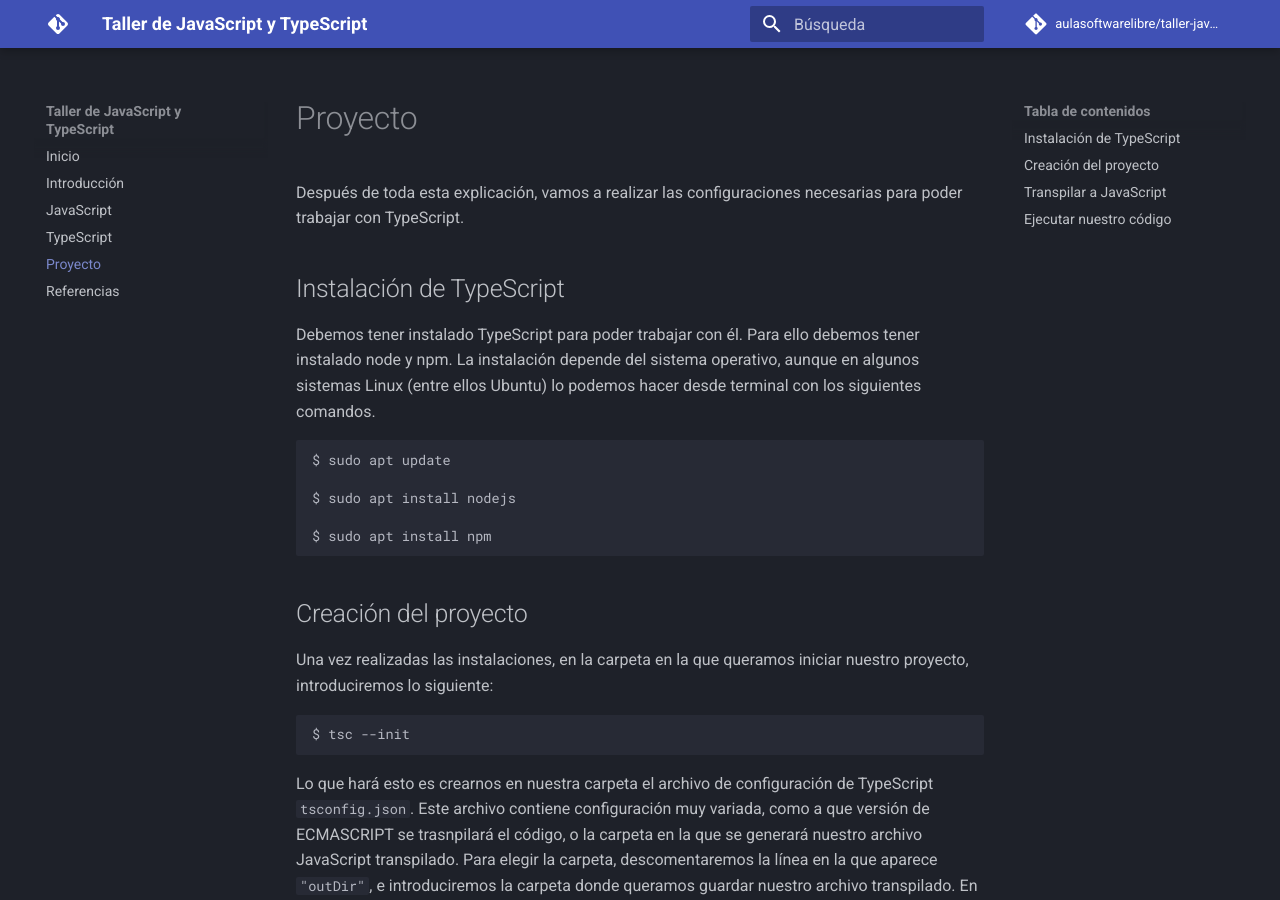
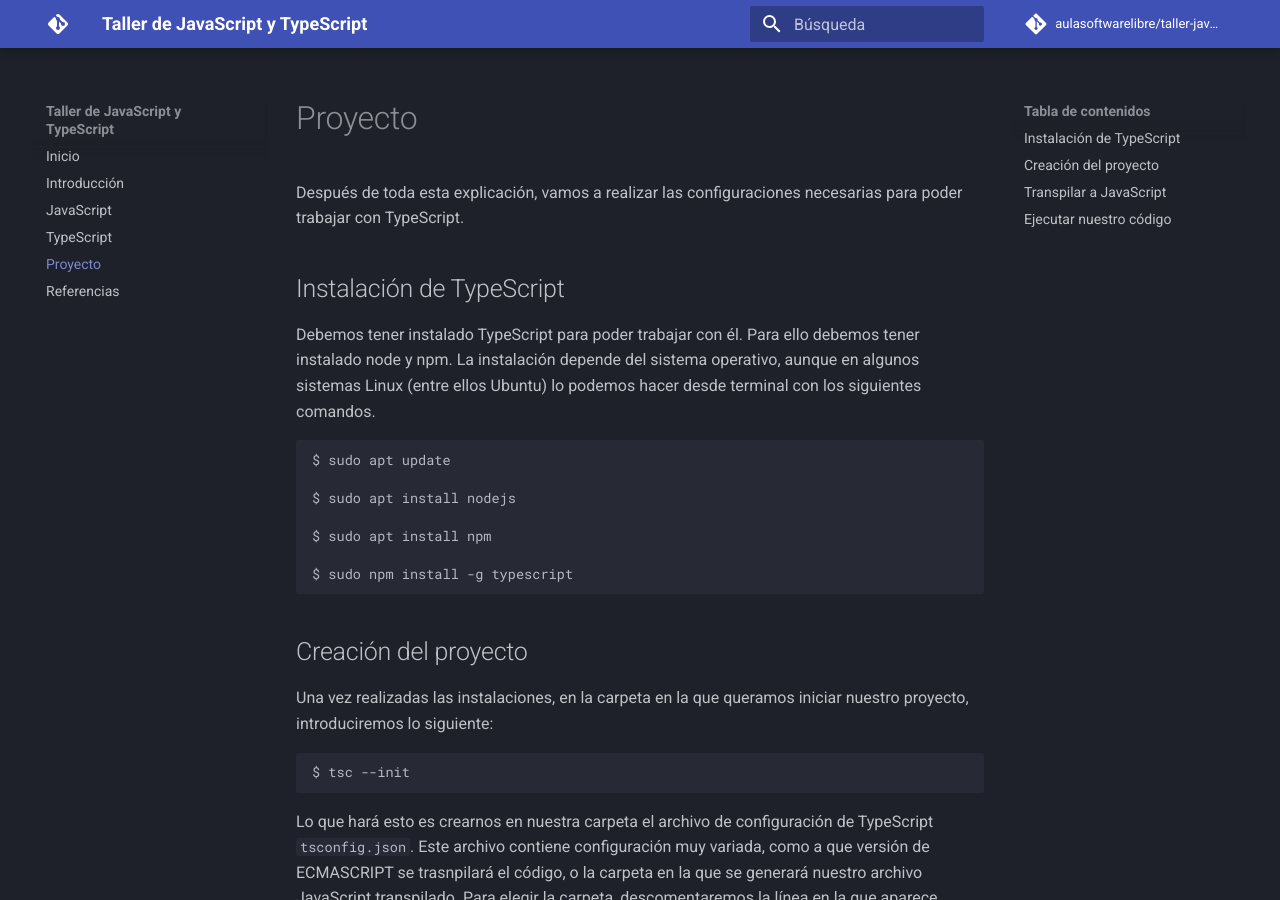
Before and after one commit to aulasoftwarelibre/taller-javascript-typescript, an MkDocs documentation site: the page built from docs/proyecto.md, in a window 1280 px wide and 900 px high. Built offline with MkDocs 1.6.1 and Material for MkDocs 9.7.7, drawn with Linux system fonts in a browser that asks for light colours; comment, search, counter and statistics services are not loaded.

Commit message:
fix again xd

```diff
--- a/docs/proyecto.md
+++ b/docs/proyecto.md
@@ -11,6 +11,8 @@ Debemos tener instalado TypeScript para poder trabajar con él. Para ello debemo
     $ sudo apt install nodejs
 
     $ sudo apt install npm
+
+    $ sudo npm install -g typescript
 
 ## Creación del proyecto
 
```
